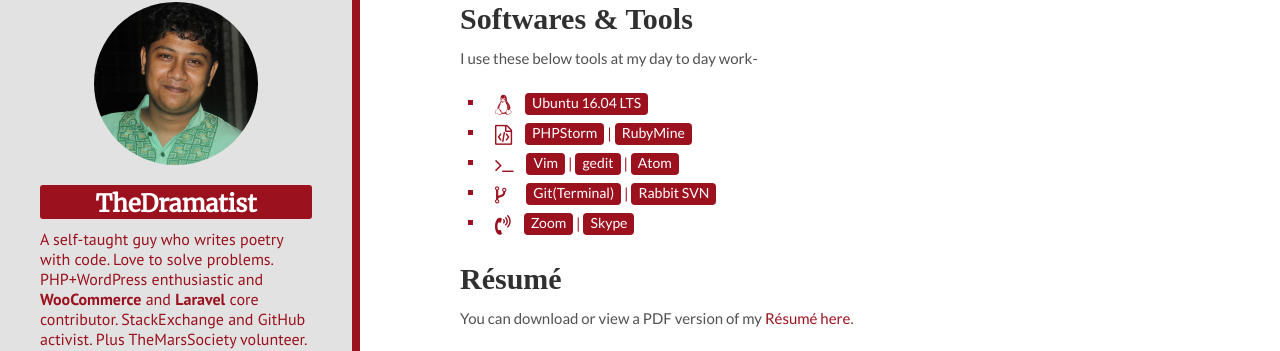
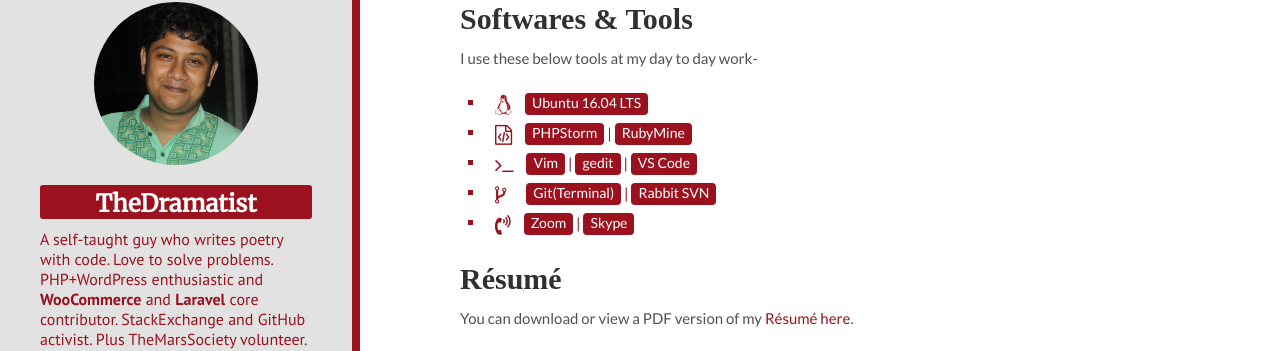
Before and after one commit to khanrn/codemascot.github.io, a Jekyll site: the page built from index.html, in a window 1280 px wide and 900 px high, scrolled down 675 px. Shown: the part 298-649 px from the top of the window. Built offline with Jekyll 4.4.1, drawn with Linux system fonts in a browser that asks for light colours; nearby versions of some CDN libraries; some web fonts are replaced; Markdown is read by kramdown in place of the engine named in the settings.

```diff
--- a/index.html
+++ b/index.html
@@ -53,7 +53,7 @@
 			<span>PHPStorm</span> | <span>RubyMine</span>
 		</li>
 		<li class="editor">
-			<span>Vim</span> | <span>gedit</span> | <span>Atom</span>
+			<span>Vim</span> | <span>gedit</span> | <span>VS Code</span>
 		</li>
 		<li class="vcs">
 			<span>Git(Terminal)</span> | <span>Rabbit SVN</span>
```
